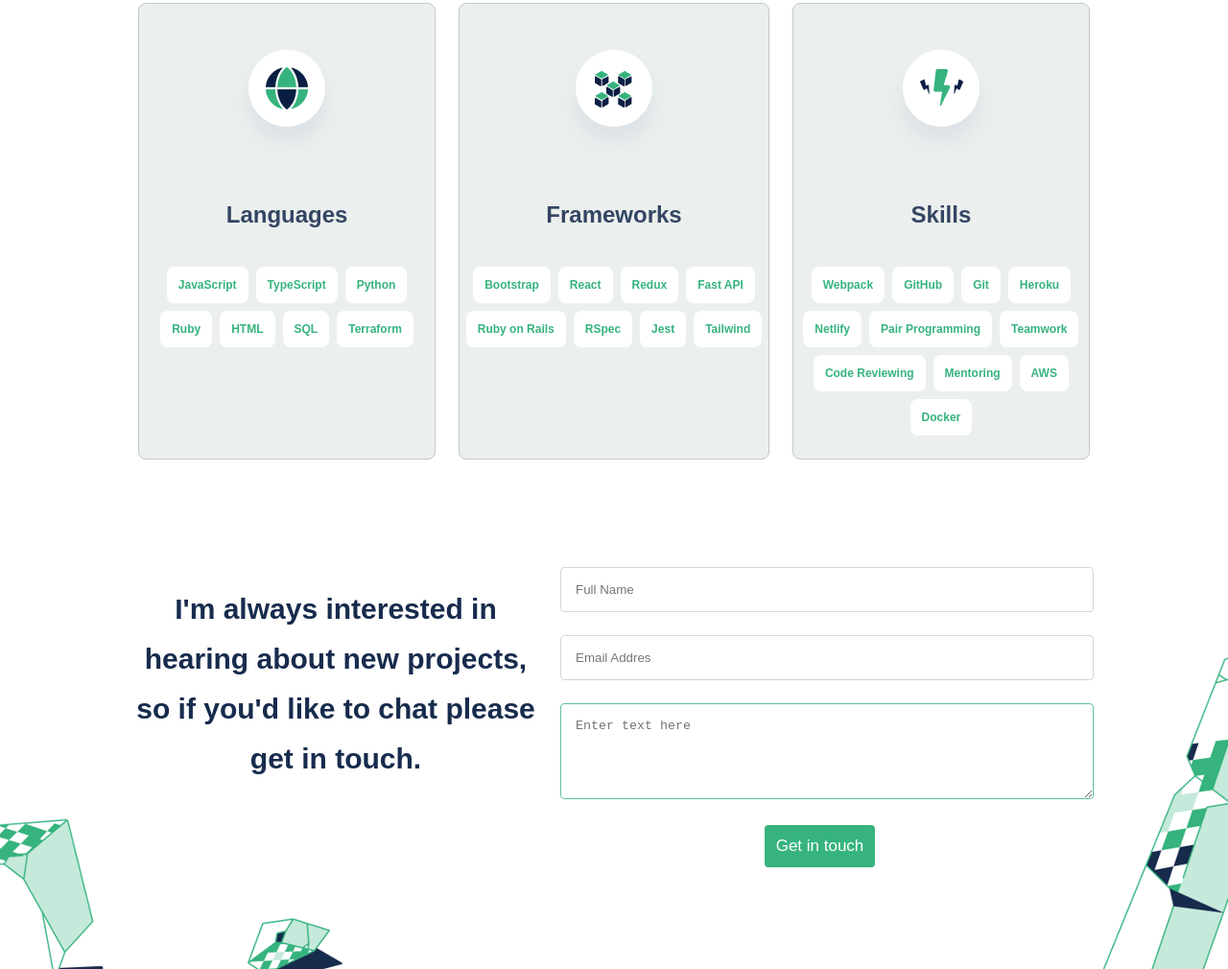
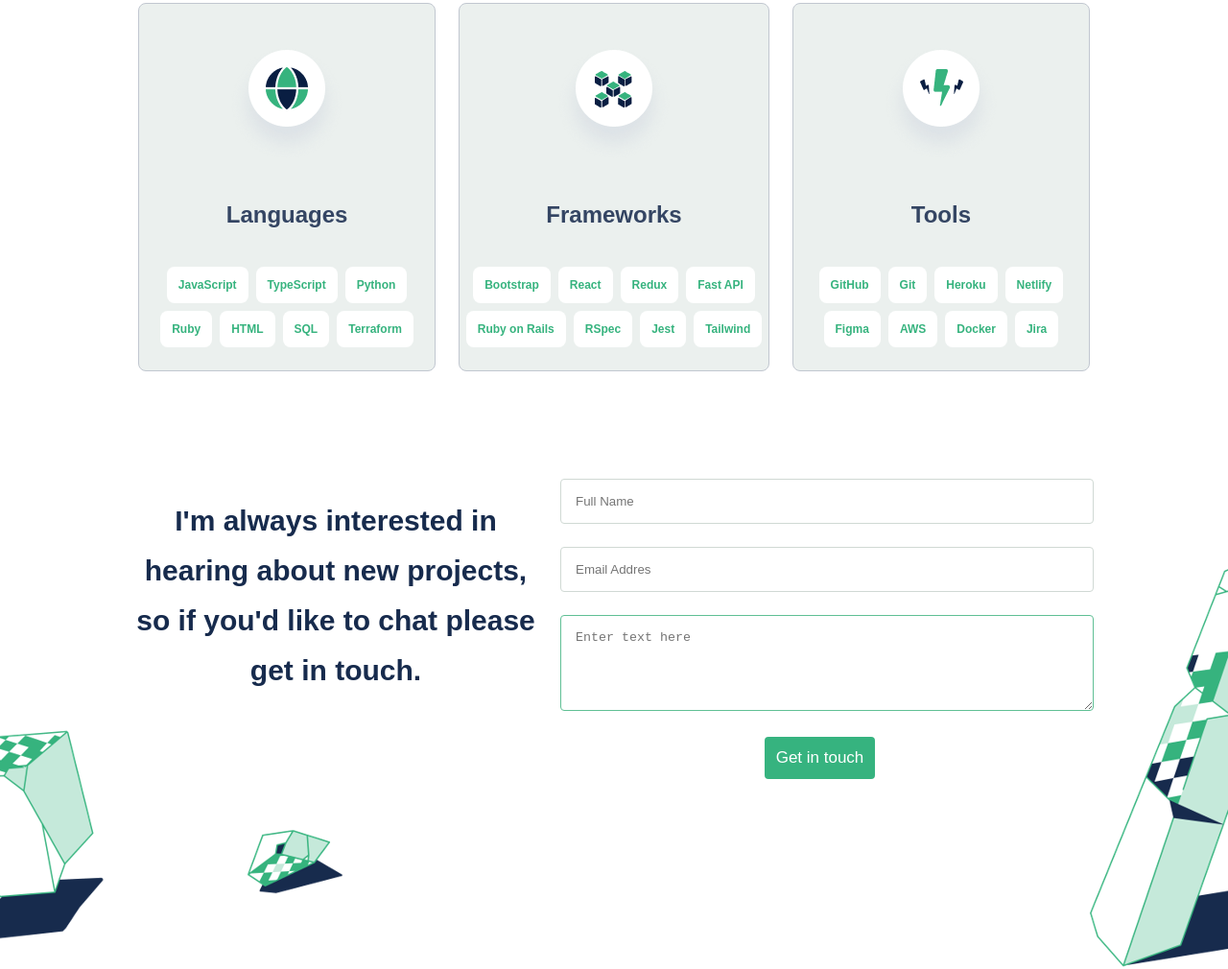
Before and after one commit to Santiago220991/Portfolio, a website: page index.html in a window 1280 px wide. Shown: the part 2495-3505 px from the top of the page at 96% size. Drawn offline with Linux system fonts and the light colour scheme.

Commit message:
Replace skills label for tools

```diff
--- a/index.html
+++ b/index.html
@@ -143,19 +143,16 @@
       </div>
       <div class="about-me-card">
         <div><img src="./images/skills_img.png" alt="skills_image" /></div>
-        <h3>Skills</h3>
+        <h3>Tools</h3>
         <ul>
-          <li>Webpack</li>
           <li>GitHub</li>
           <li>Git</li>
           <li>Heroku</li>
           <li>Netlify</li>
-          <li>Pair Programming</li>
-          <li>Teamwork</li>
-          <li>Code Reviewing</li>
-          <li>Mentoring</li>
+          <li>Figma</li>
           <li>AWS</li>
           <li>Docker</li>
+          <li>Jira</li>
         </ul>
       </div>
     </section>
```
